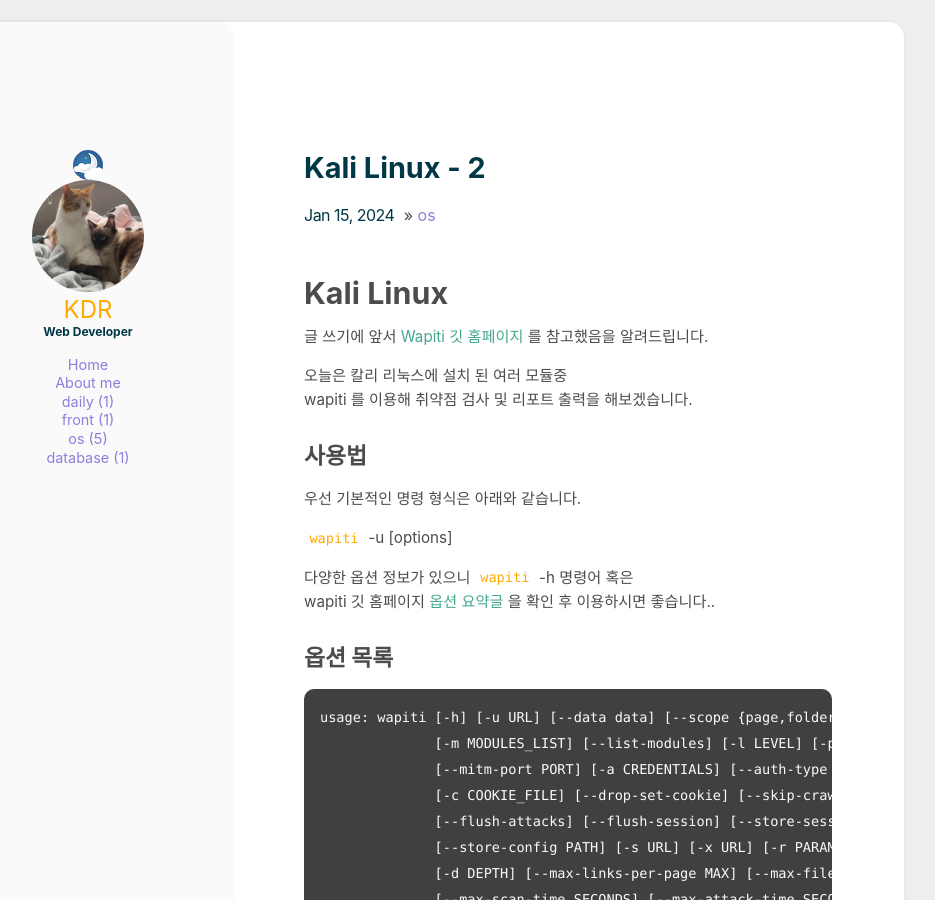
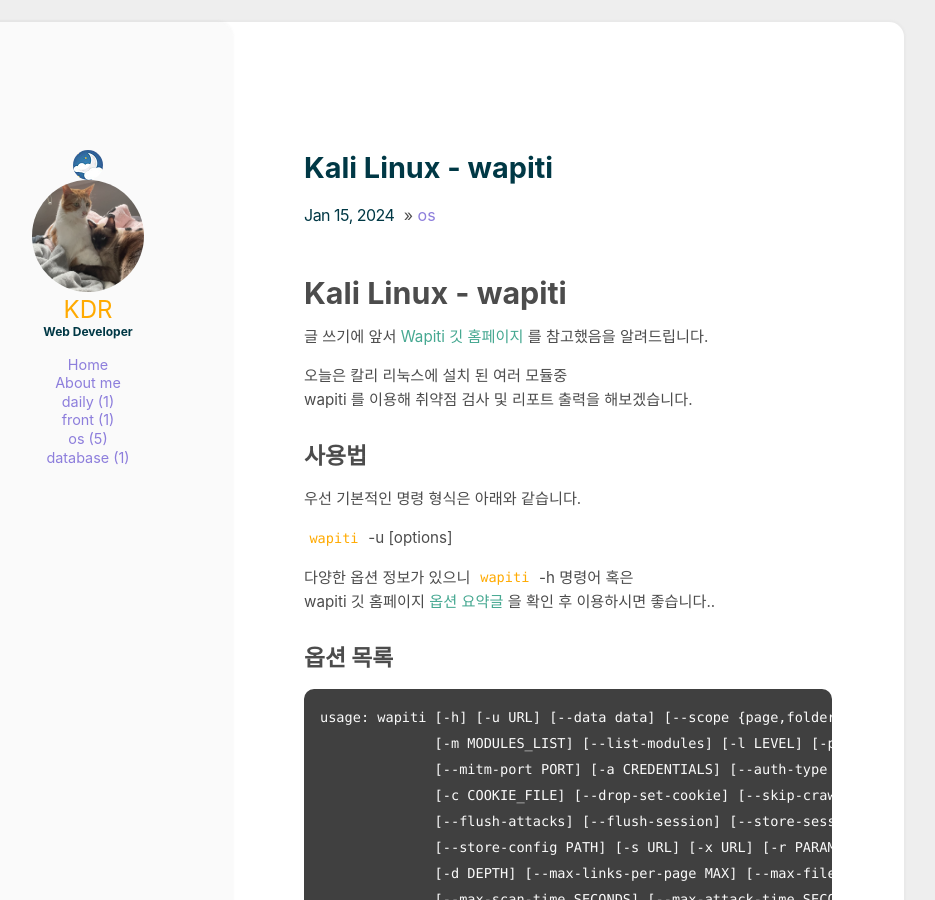
Before and after one commit to ghdudwkd4/ghdudwkd4.github.io, a Jekyll site: the page built from _posts/os/2024-01-15-Kali-Linux-wapiti.md, in a window 1280 px wide and 900 px high. Shown: the whole window, without its empty margins (216-1151 px from the left). Built offline with Jekyll 4.4.1, drawn with Linux system fonts in a browser that asks for light colours.

Commit message:
os kaliLinux wapiti 사용법 및 옵션정리

```diff
--- a/_posts/os/2024-01-15-Kali-Linux-2.md
+++ b/_posts/os/2024-01-15-Kali-Linux-wapiti.md
@@ -1,12 +1,12 @@
 ---
-title: Kali Linux - 2
+title: Kali Linux - wapiti
 layout: post
 categories: os
 order: 5
 data: 2024-01-15 14:31
 ---
 
-# Kali Linux
+# Kali Linux - wapiti
 
 글 쓰기에 앞서 [Wapiti 깃 홈페이지](https://github.com/wapiti-scanner/wapiti/){:target="_blank"}
 를 참고했음을 알려드립니다.
```
Also changed, not shown: _posts/os/2024-01-11-Kali-Linux.md (renamed from _posts/os/2024-01-11-Kali-Linux-1.md).
